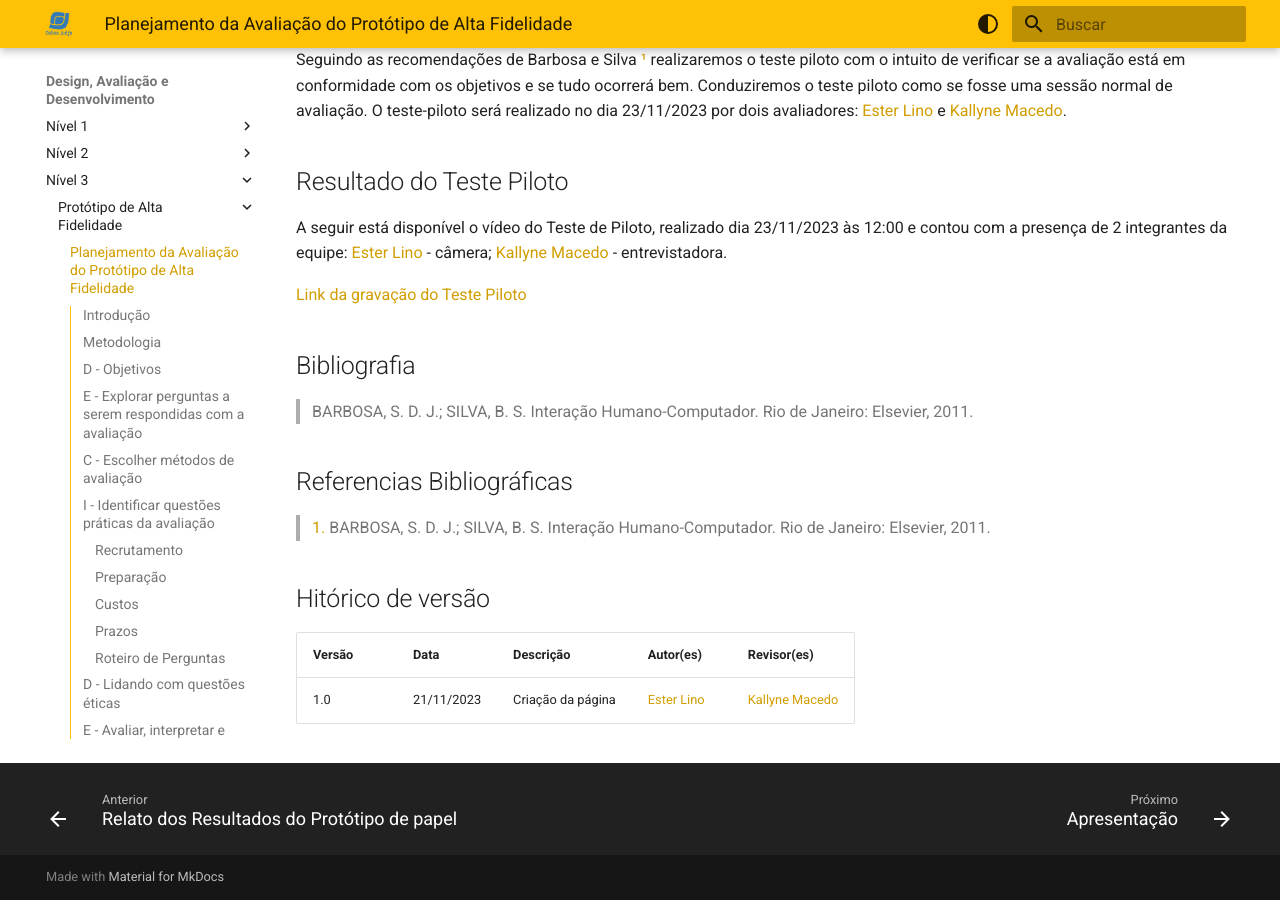
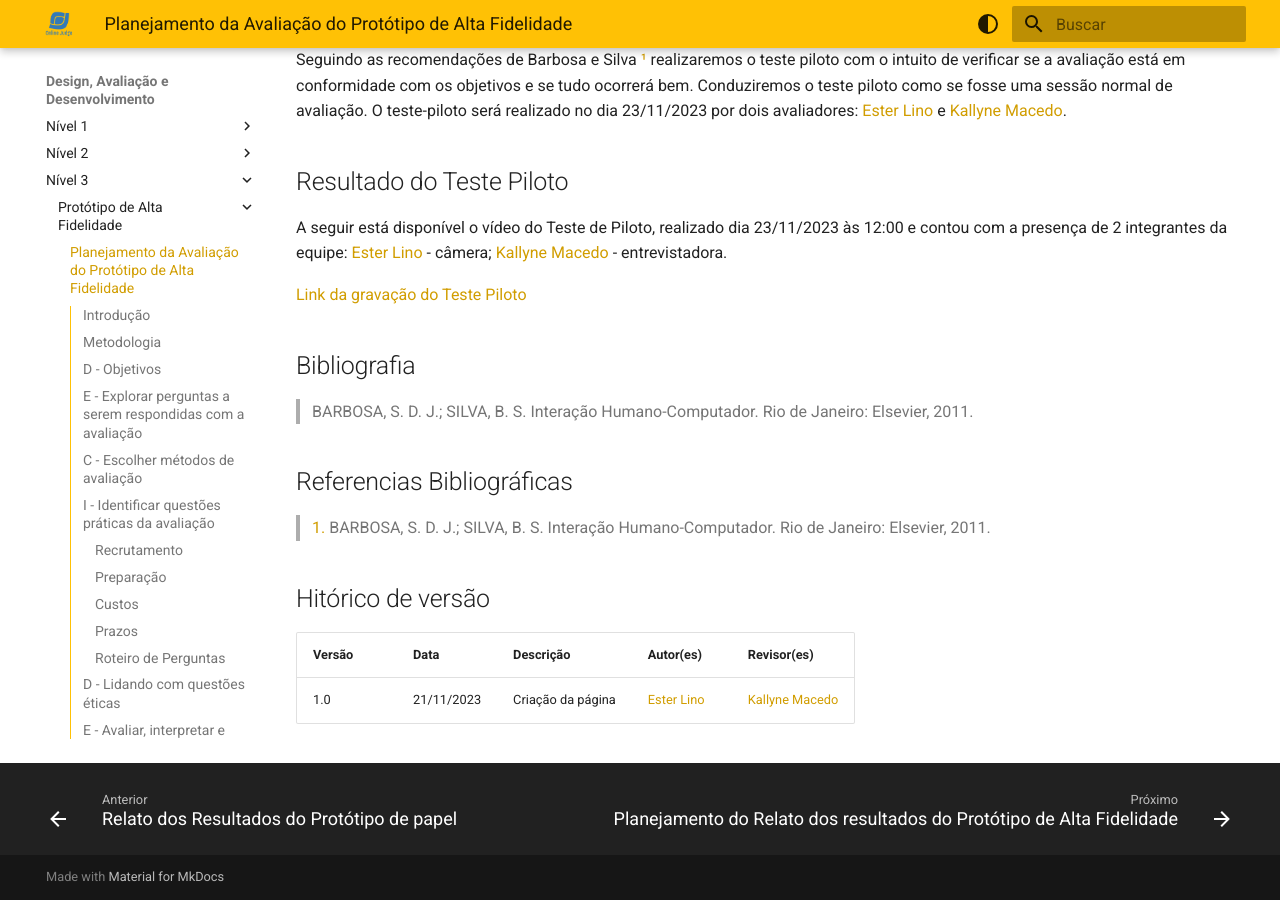
Before and after one commit to Interacao-Humano-Computador/2023.2-OnlineJudge, an MkDocs documentation site: the page built from docs/quarta-entrega/nivel3/planejamento-avaliacao-prototipo-alta-fidelidade.md, in a window 1280 px wide and 900 px high, scrolled down 2585 px. Built offline with MkDocs 1.6.1 and Material for MkDocs 9.7.7, drawn with Linux system fonts in a browser that asks for light colours.

Commit message:
adicionando restante do planejamento do relato do prototipo alta fid

```diff
--- a/mkdocs.yml
+++ b/mkdocs.yml
@@ -1,8 +1,8 @@
 site_name: Online-Judge
 
 nav:
-    - Sobre: index.md
-    - Atas:
+  - Sobre: index.md
+  - Atas:
       - Planejamento:
           - Ata Primeira Reunião: atas/planejamento/reuniao-1.md
           - Ata Segunda Reunião: atas/planejamento/reuniao-2.md
@@ -14,7 +14,7 @@ nav:
       - Verificação:
           - Ata Sétima Reunião: atas/verificacao/reuniao-7.md
 
-    - Planejamento:
+  - Planejamento:
       - Apresentação: primeira-entrega/apresentacao.md
       - Equipe: primeira-entrega/equipe.md
       - Sites Avaliados: primeira-entrega/sites-avaliados.md
@@ -23,7 +23,7 @@ nav:
       - Ferramentas do Projeto: primeira-entrega/ferramentas.md
       - Processo de Design: primeira-entrega/processo-design.md
       - Cronograma das Atividades: primeira-entrega/cronograma-atividades.md
-    - Análise de Requisitos I:
+  - Análise de Requisitos I:
       - Apresentação: segunda-entrega/apresentacao.md
       - Análise de Tarefas:
           - Análise Hierárquica de Tarefas (HTA): segunda-entrega/analise-tarefas/HTA.md
@@ -32,13 +32,13 @@ nav:
       - Perfil de Usuário: segunda-entrega/perfil-usuario.md
       - Personas: segunda-entrega/personas.md
       - Cenários: segunda-entrega/cenarios.md
-    - Análise de Requisitos II:
+  - Análise de Requisitos II:
       - Apresentação: terceira-entrega/apresentacao.md
       - Metas de Usabilidade: terceira-entrega/metas-usabilidade.md
       - Características da Plataforma: terceira-entrega/caracteristicas-plataforma.md
       - Princípios Gerais do Projeto: terceira-entrega/principios-gerais.md
       - Guia de Estilo: terceira-entrega/guia-estilo.md
-    - Design, Avaliação e Desenvolvimento:
+  - Design, Avaliação e Desenvolvimento:
       - Nível 1:
           - Apresentação: quarta-entrega/nivel1/apresentacao.md
           - Storyboard:
@@ -59,39 +59,41 @@ nav:
       - Nível 3:
           - Protótipo de Alta Fidelidade:
               - Planejamento da Avaliação do Protótipo de Alta Fidelidade: quarta-entrega/nivel3/planejamento-avaliacao-prototipo-alta-fidelidade.md
-    - Verificação do Grupo 8:
-        - Apresentação: verificacao/grupo_8/apresentacao/apresentacao.md
-        - Etapa 1:
-            - Planejamento da Verificação da Etapa 1: verificacao/grupo_8/etapa_1/planejamento-verificacao.md
-            - Cronograma: verificacao/grupo_8/etapa_1/verificacao-cronograma.md
-            - Ferramentas: verificacao/grupo_8/etapa_1/verificacao-ferramentas.md
-            - Processo de Design: verificacao/grupo_8/etapa_1/verificacao-processo-design.md
-            - Site Escolhido: verificacao/grupo_8/etapa_1/verificacao-site-escolhido.md
-        - Etapa 2:
-            - Planejamento da Verificação da Etapa 2: verificacao/grupo_8/etapa_2/planejamento-verificacao.md
-            - Análise de Tarefas: verificacao/grupo_8/etapa_2/verificacao-analise-de-tarefas.md
-            - Aspectos Éticos: verificacao/grupo_8/etapa_2/verificacao-aspectos-eticos.md
-            - Perfil de Usuário: verificacao/grupo_8/etapa_2/verificacao-perfil-de-usuario.md
-            - Personas: verificacao/grupo_8/etapa_2/verificacao-personas.md
-            - Cenários: verificacao/grupo_8/etapa_2/verificacao-cenarios.md
-        - Etapa 3:
-            - Planejamento da Verificação da Etapa 3: verificacao/grupo_8/etapa_3/planejamento-verificacao.md
-            - Metas de Usabilidade: verificacao/grupo_8/etapa_3/metas-de-usabilidade.md
-            - Características da Plataforma: verificacao/grupo_8/etapa_3/caracteristicas-gerais.md
-            - Princípios Gerais do Projeto: verificacao/grupo_8/etapa_3/principios-gerais.md
-            - Guia de Estilo: verificacao/grupo_8/etapa_3/guia-de-estilo.md
-        - Etapa 4:
-            - Planejamento da Verificação da Etapa 4: verificacao/grupo_8/etapa_4/planejamento-verificacao.md
-            - Planejamento da Avaliação da Análise de Tarefas: verificacao/grupo_8/etapa_4/planejamento-analise-tarefas.md
-            - Planejamento da Avaliação do Storyboard: verificacao/grupo_8/etapa_4/planejamento-storyboards.md
-            - Planejamento do Relato dos Resultados da Avaliação da Análise de Tarefas: verificacao/grupo_8/etapa_4/planejamento-resultados-analise-tarefas.md
-            - Planejamento da Relato dos Resultados da Avaliação do Storyboard: verificacao/grupo_8/etapa_4/planejamento-resultados-storyboards.md
-            - Verificação dos Storyboards: verificacao/grupo_8/etapa_4/verificacao-storyboards.md
-        - Etapa 5:
-            - Planejamento da verificação da Etapa 5: verificacao/grupo_8/etapa_5/planejamento-verificacao.md
-            - Verificação do planejamento da avaliação do Protótipo de Papel: verificacao/grupo_8/etapa_5/verificacao-planejamento-avaliacao-do-prototipo-papel.md
-            - Verificação do planejamento do relato da avaliação do Protótipo de Papel: verificacao/grupo_8/etapa_5/verificacao-planejamento-relato-avaliacao-prototipo-papel.md
-            - Verificação do relato dos resultados do StoryBoard e da Análise de Tarefas: verificacao/grupo_8/etapa_5/verificacao-relato-dos-resultados-storyboard-e-analise.md
+              - Planejamento do Relato dos resultados do Protótipo de Alta Fidelidade: quarta-entrega/nivel3/planejamento-relato-dos-resultados-prototipo-alta.md
+
+  - Verificação do Grupo 8:
+      - Apresentação: verificacao/grupo_8/apresentacao/apresentacao.md
+      - Etapa 1:
+          - Planejamento da Verificação da Etapa 1: verificacao/grupo_8/etapa_1/planejamento-verificacao.md
+          - Cronograma: verificacao/grupo_8/etapa_1/verificacao-cronograma.md
+          - Ferramentas: verificacao/grupo_8/etapa_1/verificacao-ferramentas.md
+          - Processo de Design: verificacao/grupo_8/etapa_1/verificacao-processo-design.md
+          - Site Escolhido: verificacao/grupo_8/etapa_1/verificacao-site-escolhido.md
+      - Etapa 2:
+          - Planejamento da Verificação da Etapa 2: verificacao/grupo_8/etapa_2/planejamento-verificacao.md
+          - Análise de Tarefas: verificacao/grupo_8/etapa_2/verificacao-analise-de-tarefas.md
+          - Aspectos Éticos: verificacao/grupo_8/etapa_2/verificacao-aspectos-eticos.md
+          - Perfil de Usuário: verificacao/grupo_8/etapa_2/verificacao-perfil-de-usuario.md
+          - Personas: verificacao/grupo_8/etapa_2/verificacao-personas.md
+          - Cenários: verificacao/grupo_8/etapa_2/verificacao-cenarios.md
+      - Etapa 3:
+          - Planejamento da Verificação da Etapa 3: verificacao/grupo_8/etapa_3/planejamento-verificacao.md
+          - Metas de Usabilidade: verificacao/grupo_8/etapa_3/metas-de-usabilidade.md
+          - Características da Plataforma: verificacao/grupo_8/etapa_3/caracteristicas-gerais.md
+          - Princípios Gerais do Projeto: verificacao/grupo_8/etapa_3/principios-gerais.md
+          - Guia de Estilo: verificacao/grupo_8/etapa_3/guia-de-estilo.md
+      - Etapa 4:
+          - Planejamento da Verificação da Etapa 4: verificacao/grupo_8/etapa_4/planejamento-verificacao.md
+          - Planejamento da Avaliação da Análise de Tarefas: verificacao/grupo_8/etapa_4/planejamento-analise-tarefas.md
+          - Planejamento da Avaliação do Storyboard: verificacao/grupo_8/etapa_4/planejamento-storyboards.md
+          - Planejamento do Relato dos Resultados da Avaliação da Análise de Tarefas: verificacao/grupo_8/etapa_4/planejamento-resultados-analise-tarefas.md
+          - Planejamento da Relato dos Resultados da Avaliação do Storyboard: verificacao/grupo_8/etapa_4/planejamento-resultados-storyboards.md
+          - Verificação dos Storyboards: verificacao/grupo_8/etapa_4/verificacao-storyboards.md
+      - Etapa 5:
+          - Planejamento da verificação da Etapa 5: verificacao/grupo_8/etapa_5/planejamento-verificacao.md
+          - Verificação do planejamento da avaliação do Protótipo de Papel: verificacao/grupo_8/etapa_5/verificacao-planejamento-avaliacao-do-prototipo-papel.md
+          - Verificação do planejamento do relato da avaliação do Protótipo de Papel: verificacao/grupo_8/etapa_5/verificacao-planejamento-relato-avaliacao-prototipo-papel.md
+          - Verificação do relato dos resultados do StoryBoard e da Análise de Tarefas: verificacao/grupo_8/etapa_5/verificacao-relato-dos-resultados-storyboard-e-analise.md
 
 theme:
   name: material
```
Also changed, not shown: docs/quarta-entrega/nivel3/planejamento-relato-dos-resultados-prototipo-alta.md (+27 -11 lines).
